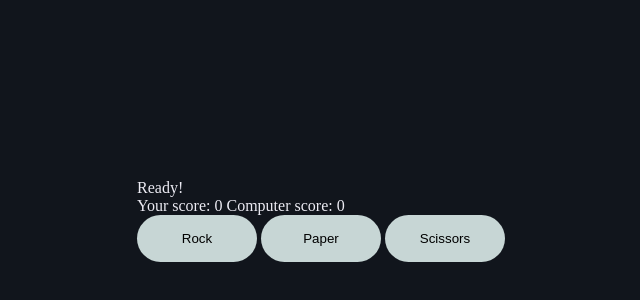
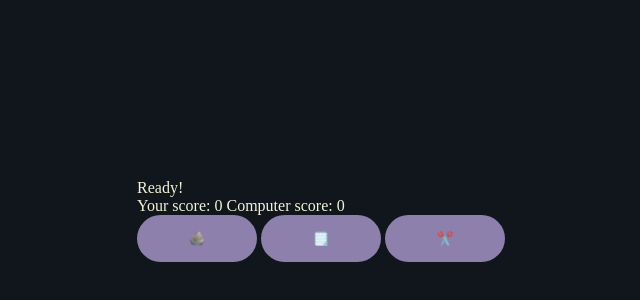
Before and after one commit to lukeramljak/odin-rock-paper-scissors, a plain HTML site: page index.html in a window 1280 px wide. Shown: the part 188-488 px from the top of the page, without its empty margins (319-959 px from the left). Drawn offline with Linux system fonts and the light colour scheme.

Commit message:
Add emojis, change colour, add hover state

```diff
--- a/index.html
+++ b/index.html
@@ -17,11 +17,11 @@
       <span class="computer-score"></span>
     </div>
     <div class="buttons">
-      <button id="rock">Rock</button>
-      <button id="paper">Paper</button>
-      <button id="scissors">Scissors</button>
+      <button id="rock">🪨</button>
+      <button id="paper">🗒️</button>
+      <button id="scissors">✂️</button>
     </div>
-    <button class="restart" style="display: none">Restart</button>
+    <button class="restart" style="display: none">↻</button>
   </div>
 </body>
 
--- a/style.css
+++ b/style.css
@@ -1,6 +1,6 @@
 body {
   background-color: #11151c;
-  color: #ecebf3;
+  color: #f2f3d9;
   display: grid;
   place-content: center;
   height: 100vh;
@@ -8,9 +8,13 @@ body {
 
 button {
   cursor: pointer;
-  background-color: #c7d6d5;
+  background-color: #8d80ad;
   border: none;
   width: 120px;
   border-radius: 40px;
   padding: 1rem;
 }
+
+button:is(:hover) {
+  background-color: #685f81;
+}
```
